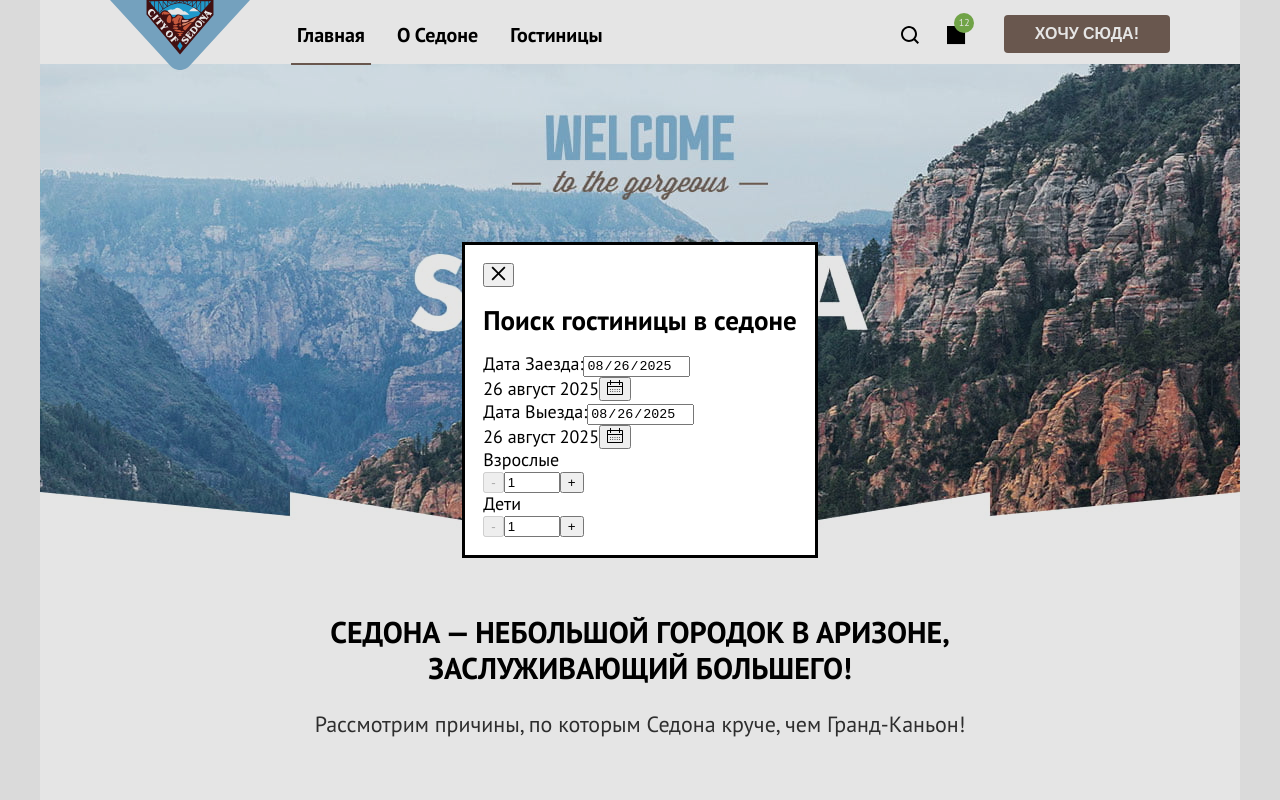
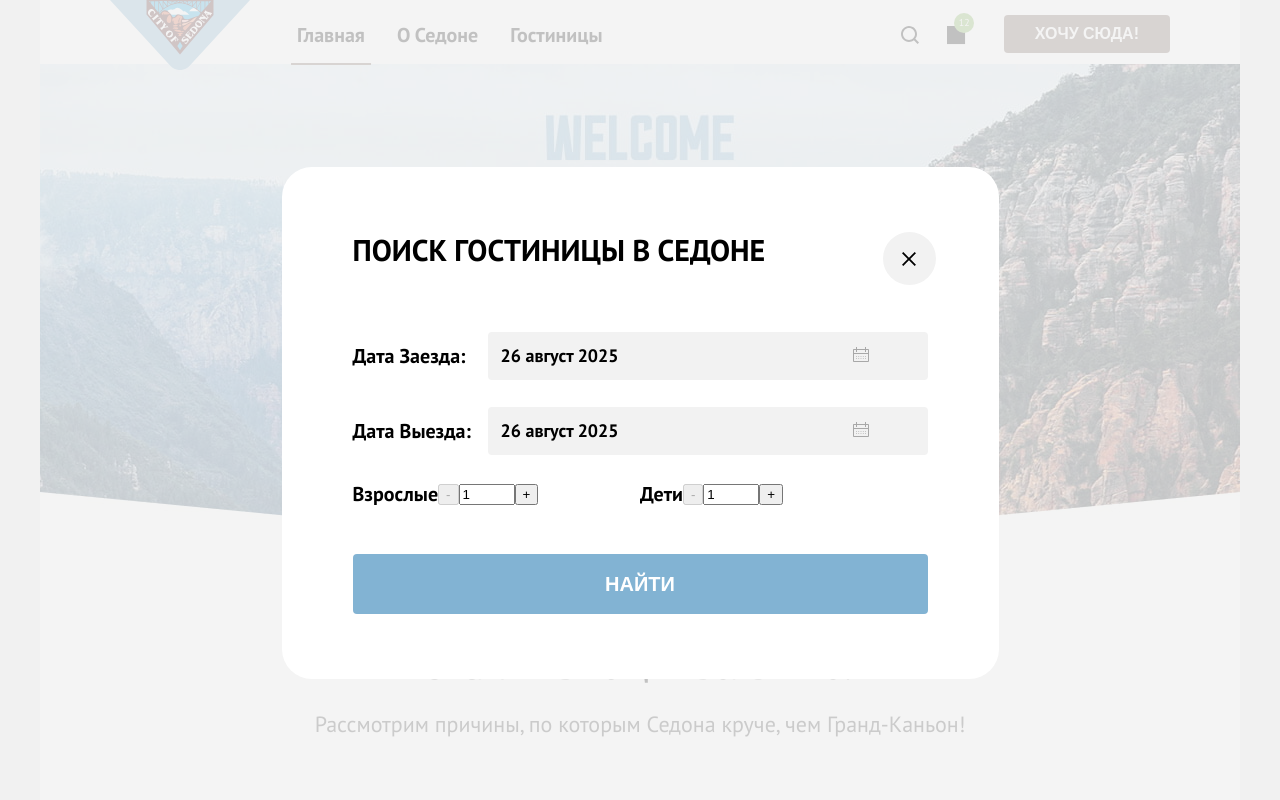
Before and after one commit to Valehorn/sedona-react, a React (Vite) app: page / in a window 1280 px wide. Both pictures are taken after a click on the button "Поиск". Shown: the top 800 px of the page. Built offline with nearby package versions, Linux system fonts and the light colour scheme; grey boxes are pictures that could not be loaded.

Commit message:
Начало стилизации модального окна.

```diff
--- a/src/blocks/modal/modal.jsx
+++ b/src/blocks/modal/modal.jsx
@@ -1,4 +1,5 @@
 import './modal.scss';
+import Button from '../../components/button/button.jsx';
 import DateInput from '../../components/dateInput/dateInput.jsx';
 import NumberInput from '../../components/numberInput/numberInput.jsx';
 import { useModal } from '../../contexts/modalContext/useModal.jsx';
@@ -21,44 +22,49 @@ function Modal() {
 
   return (
     <dialog className="modal" ref={dialogRef}>
-      <div className="modal__content">
+      <div className="modal__button-close-container">
         <button className="modal__button-close" onClick={closeModal}>
           <span className="visually-hidden">Кнопка закрытия модального окна.</span>
-          <svg xmlns="http://www.w3.org/2000/svg" width="15" height="15" fill="none" viewBox="0 0 15 15">
-            <path fill="currentColor"
-              d="M14.5 1.78 13.2.5 7.49 6.2 1.79.5.48 1.8l5.7 5.7-5.7 5.7 1.3 1.3 5.7-5.7 5.7 5.7 1.3-1.3-5.7-5.7 5.7-5.7Z" />
-          </svg>
         </button>
-        <h2>Поиск гостиницы в седоне</h2>
-        <form action="/" className="modal__form" method="post">
+      </div>
+      <h2>Поиск гостиницы в седоне</h2>
+      <form action="/" className="modal__form" method="post">
+        <div className="modal__inputs">
           <DateInput
+            className="modal"
             classMod="date-in"
             label="Дата Заезда:"
             placeholder="Укажите Дату"
             name="Date in"
             inputId="Date in"
+            dataAttr
           />
           <DateInput
+            className="modal"
             classMod="date-out"
             label="Дата Выезда:"
             placeholder="Укажите Дату"
             name="Date out"
             inputId="Date out"
+            dataAttr
           />
           <NumberInput
+            className="modal"
             classMod="adult"
             label="Взрослые"
             name="adult"
             maxNumber="50"
           />
           <NumberInput
+            className="modal"
             classMod="kids"
             label="Дети"
             name="kids"
             maxNumber="50"
           />
-        </form>
-      </div>
+        </div>
+        <Button className="modal" classMod="secondary" type="submit" text="Найти" />
+      </form>
     </dialog>
   );
 }
--- a/src/blocks/modal/modal.scss
+++ b/src/blocks/modal/modal.scss
@@ -0,0 +1,84 @@
+@use '../../global/variables.scss' as vars;
+
+.modal {
+  position: relative;
+  padding: 64px 70px;
+  background-color: #ffffff;
+  min-width: 717px;
+  border: 1px solid transparent;
+  border-radius: 30px;
+  transform: translateY(23px);
+
+  h2 {
+    font-size: 30px;
+    line-height: 36px;
+    font-weight: 700;
+    text-transform: uppercase;
+    color: vars.$secondary-color;
+    margin: 0;
+    margin-block-end: 64px;
+    padding-inline-end: 46px;
+  }
+
+  label {
+    font-size: 20px;
+    line-height: 24px;
+    font-weight: 700;
+  }
+
+  &::backdrop {
+    background-color: rgba(242, 242, 242, 0.8);
+  }
+}
+
+.modal__button-close-container {
+  position: absolute;
+  top: 64px;
+  right: 62px;
+}
+
+.modal__button-close {
+  position: relative;
+  width: 53px;
+  height: 53px;
+  border: 1px solid transparent;
+  background-color: #f2f2f2;
+  border-radius: 50%;
+  padding: 0;
+  cursor: pointer;
+  transition: background-color 0.3s ease;
+
+  &::before {
+    position: absolute;
+    content: "";
+    top: 50%;
+    left: 50%;
+    transform: translate(-50%, -50%);
+    width: 15px;
+    height: 15px;
+    background-image: url(../../assets/image/icons/cross.svg);
+    background-size: 15px 15px;
+    background-position: center;
+  }
+
+  &:hover {
+    background-color: #e6e6e6;
+  }
+}
+
+.modal__inputs {
+  display: grid;
+  grid-template-columns: repeat(2, 1fr);
+  gap: 27px 0;
+  margin-block-end: 48px;
+}
+
+.modal__date-input {
+  grid-column: 1 / -1;
+}
+
+.modal__button {
+  font-size: 20px;
+  width: 100%;
+  min-height: 60px;
+}
--- a/src/components/button/button.jsx
+++ b/src/components/button/button.jsx
@@ -1,7 +1,7 @@
 import './button.scss';
 import { Link } from 'react-router-dom';
 
-function Button({ className, classMod, classExtra, type = 'button', text, children, isLink = false, path = "#" }) {
+function Button({ className, classMod='', classExtra='', type = 'button', text, children, isLink = false, path = '#' }) {
   if (isLink) {
     return (
       <Link to={`/${path}`} className={`button ${className}__button ${classExtra ? `${className}__${classExtra}` : ""} button--${classMod}`}>
--- a/src/components/button/button.scss
+++ b/src/components/button/button.scss
@@ -28,3 +28,11 @@
     background-color: #615048;
   }
 }
+
+.button--secondary {
+  background-color: vars.$primary-bg-color;
+
+  &:hover {
+    background-color: #68a2ca;
+  }
+}
--- a/src/components/dateInput/date-input.scss
+++ b/src/components/dateInput/date-input.scss
@@ -1,8 +1,26 @@
+@use '../../global/variables.scss' as vars;
+
 .date-input {
   position: relative;
+  display: flex;
+  flex-wrap: wrap;
+  align-items: center;
 }
 
 .date-input__input {
+  position: relative;
+  font-family: inherit;
+  font-size: 0;
+  line-height: 0;
+  color: transparent;
+  appearance: none;
+  min-width: 440px;
+  height: 48px;
+  background-color: #f2f2f2;
+  border: 1px solid transparent;
+  border-radius: 4px;
+  transition: background-color 0.3s ease;
+
   &::-webkit-calendar-picker-indicator {
         display: none !important;
       }
@@ -14,4 +32,44 @@
   &::-ms-clear {
     display: none !important;
   }
+
+  &::after {
+    position: absolute;
+    content: attr(data-display);
+    top: 50%;
+    left: 12px;
+    transform: translateY(-50%);
+    font-size: 18px;
+    line-height: 24px;
+    font-weight: 700;
+    width: auto;
+    height: auto;
+    color: #000000;
+    pointer-events: none;
   }
+
+  &:hover {
+    background-color: #e6e6e6;
+  }
+
+  &:focus-visible {
+    outline: 3px solid vars.$primary-bg-color;
+  }
+}
+
+.date-input__calendar-button {
+  position: absolute;
+  top: 50%;
+  right: 52px;
+  transform: translateY(-50%);
+  background-color: transparent;
+  border: 1px solid transparent;
+  opacity: 0.3;
+}
+
+.date-input__label {
+  font-size: 20px;
+  line-height: 24px;
+  font-weight: 700;
+  margin-inline-end: auto;
+}
--- a/src/components/dateInput/dateInput.jsx
+++ b/src/components/dateInput/dateInput.jsx
@@ -2,12 +2,14 @@ import './date-input.scss';
 import { useState, useRef } from 'react';
 
 function DateInput({
+  className="",
   classMod = "",
   label = "Выберите дату",
   placeholder = "дд.мм.гггг",
   defaultDate = "",
   name = "",
-  inputId = ""
+  inputId = "",
+  dataAttr = "",
 }) {
   const inputRef = useRef(null);
   const [selectedDate, setSelectedDate] = useState(defaultDate || getTodayDate());
@@ -48,7 +50,7 @@ function DateInput({
   }
 
   return (
-    <div className="date-input">
+    <div className={`${className? `${className}__date-input` : ""} date-input`}>
       {label && (
         <label className="date-input__label" htmlFor={inputId}>
           {label}
@@ -62,11 +64,8 @@ function DateInput({
         onChange={handleInputChange}
         id={inputId}
         name={name}
+        {...(dataAttr && { 'data-display': displayDate || placeholder })}
       />
-      <div className="date-input__display-group">
-        <span className="date-input__display">
-          {displayDate || placeholder}
-        </span>
       <button
         type="button"
         onClick={handleCalendarClick}
@@ -82,7 +81,6 @@ function DateInput({
         </svg>
       </button>
     </div>
-    </div>
   );
 }
 
--- a/src/components/numberInput/number-input.scss
+++ b/src/components/numberInput/number-input.scss
@@ -0,0 +1,4 @@
+.number-input {
+  display: flex;
+  flex-wrap: wrap;
+}
--- a/src/components/numberInput/numberInput.jsx
+++ b/src/components/numberInput/numberInput.jsx
@@ -1,6 +1,8 @@
+import './number-input.scss';
 import { useState } from 'react';
 
 function NumberInput({
+  className="",
   classMod = "",
   label = "Выберите количество человек",
   placeholder = "1",
@@ -35,7 +37,7 @@ function NumberInput({
   };
 
   return (
-    <div className="number-input">
+    <div className={`${className? `${className}__number-input` : ""} number-input`}>
       <label htmlFor={name} className="number-input__label">
         {label}
       </label>
```
Lines whose indentation alone changed are shown as unchanged.
